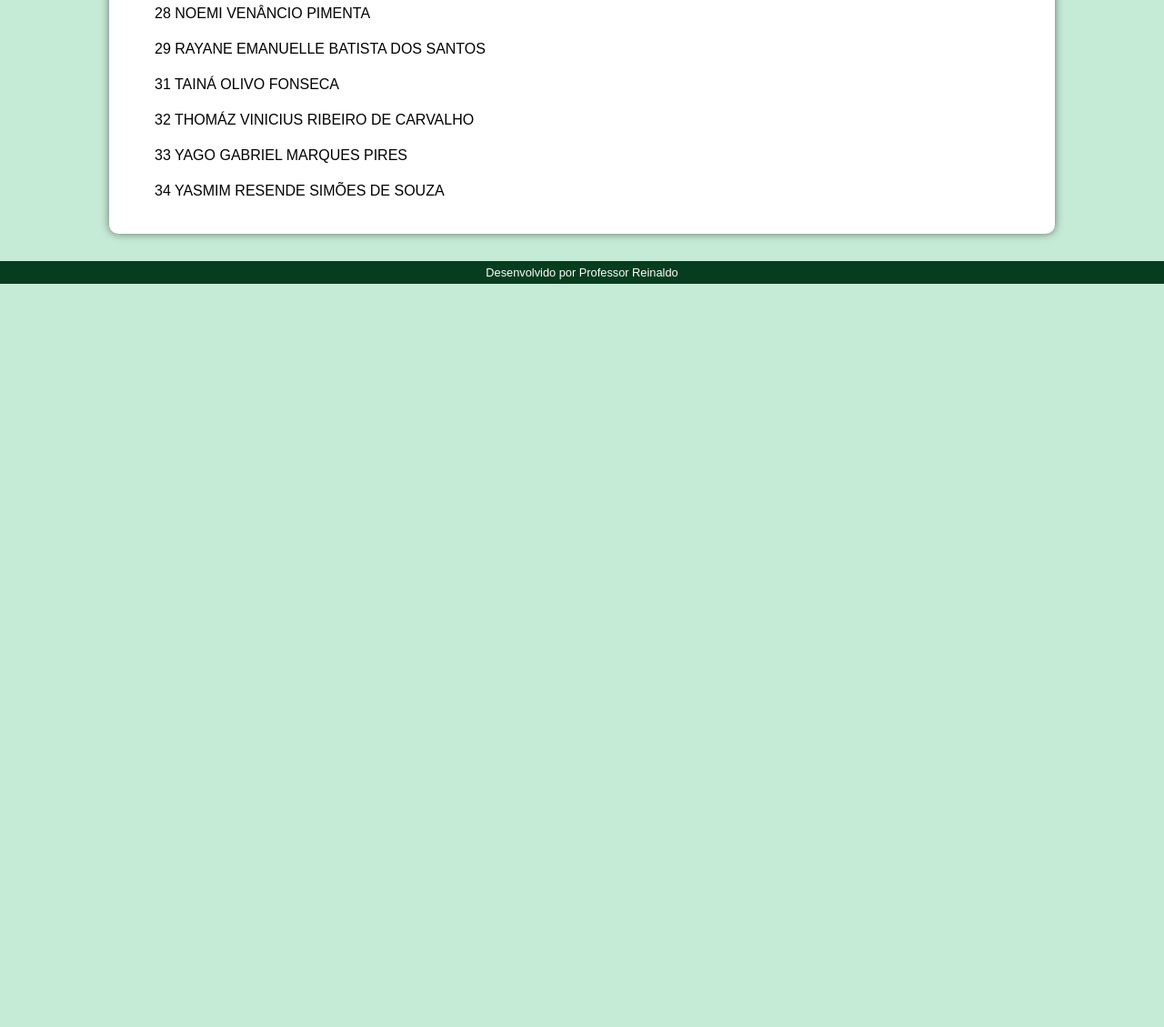
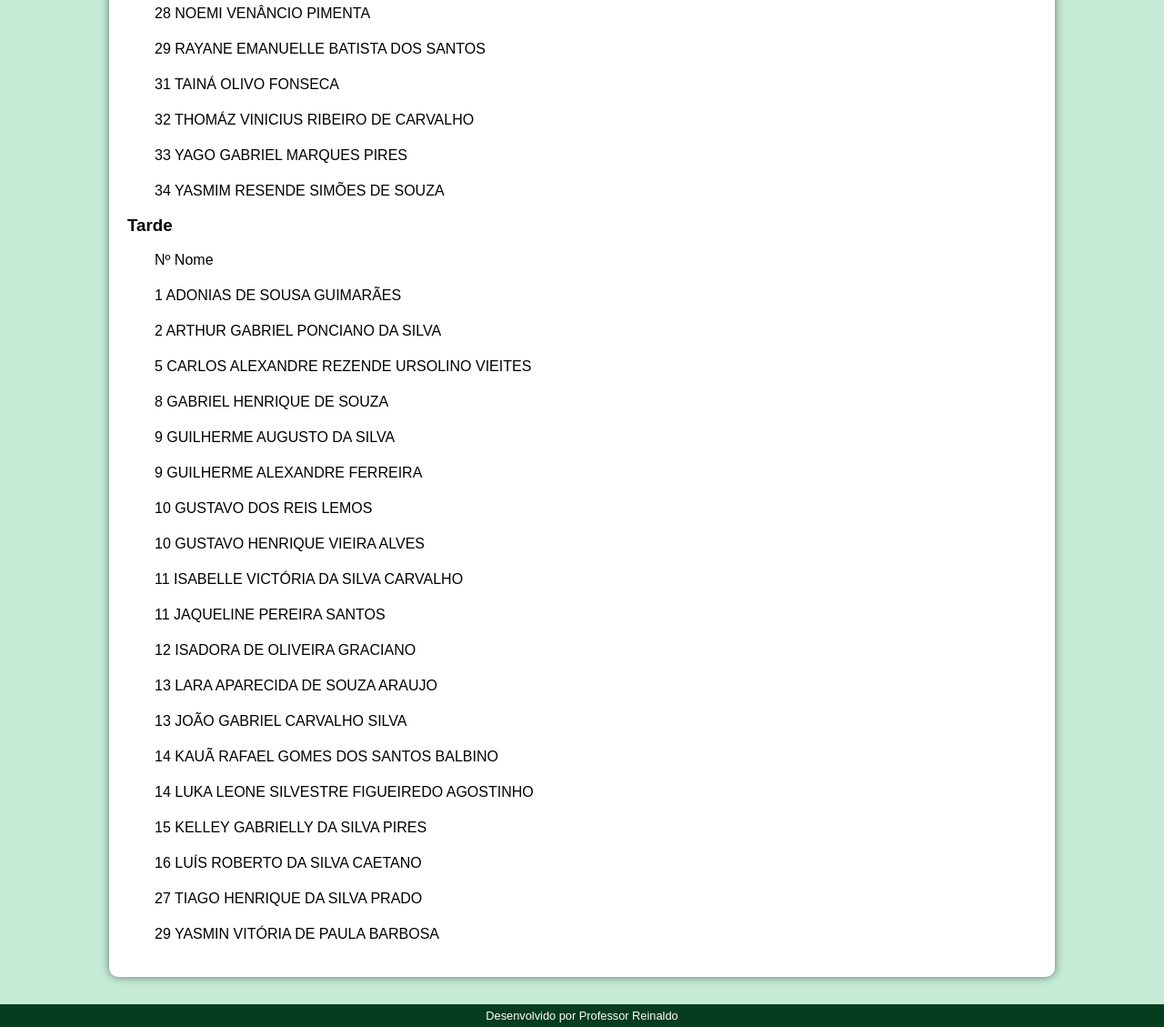
Before and after one commit to Marx-Color/ProjetoCasa, a plain HTML site: page contato.html in a window 1280 px wide. Shown: the part 1353-2482 px from the top of the page at 91% size. Before the commit the page ends 1665 px from the top, so only its background shows below. Drawn offline with Linux system fonts and the light colour scheme; a web font is replaced by a local one.

Commit message:
Inclusão final de turma
Não repetir o erro, só faça em um lugar o projeto.

```diff
--- a/contato.html
+++ b/contato.html
@@ -14,7 +14,7 @@
         <p>Criação de uma página de poesias da E. E. Professor Geraldo Torrano  </p>
     </Header>
     <nav>
-        <a href="https://marx-color.github.io/ProjetoCasa/index.html">Home</a>
+        <a href="https://marx-color.github.io/ProjetoCasa/index.html">Sala</a>
         <a href="https://marx-color.github.io/Cordel/" target="_blank">Cordel</a>
         <a href="https://marx-color.github.io/ProjetoCasa/contato.html">Estudantes</a>
     </nav>
@@ -55,9 +55,28 @@
             <p>	32	THOMÁZ VINICIUS RIBEIRO DE CARVALHO	</P>
             <p>	33	YAGO GABRIEL MARQUES PIRES	</P>
             <p>	34	YASMIM RESENDE SIMÕES DE SOUZA	</P>
-
-
-    </main>
+        <h3>Tarde</h3>
+        <p>	Nº	Nome	</P>
+            <p>	1	ADONIAS DE SOUSA GUIMARÃES	</P>
+            <p>	2	ARTHUR GABRIEL PONCIANO DA SILVA	</P>
+            <p>	5	CARLOS ALEXANDRE REZENDE URSOLINO VIEITES	</P>
+            <p>	8	GABRIEL HENRIQUE DE SOUZA	</P>
+            <p>	9	GUILHERME AUGUSTO DA SILVA	</P>
+            <p>	9	GUILHERME ALEXANDRE FERREIRA	</P>
+            <p>	10	GUSTAVO DOS REIS LEMOS	</P>
+            <p>	10	GUSTAVO HENRIQUE VIEIRA ALVES	</P>
+            <p>	11	ISABELLE VICTÓRIA DA SILVA CARVALHO	</P>
+            <p>	11	JAQUELINE PEREIRA SANTOS	</P>
+            <p>	12	ISADORA DE OLIVEIRA GRACIANO	</P>
+            <p>	13	LARA APARECIDA DE SOUZA ARAUJO	</P>
+            <p>	13	JOÃO GABRIEL CARVALHO SILVA	</P>
+            <p>	14	KAUÃ RAFAEL GOMES DOS SANTOS BALBINO	</P>
+            <p>	14	LUKA LEONE SILVESTRE FIGUEIREDO AGOSTINHO	</P>
+            <p>	15	KELLEY GABRIELLY DA SILVA PIRES	</P>
+            <p>	16	LUÍS ROBERTO DA SILVA CAETANO	</P>
+            <p>	27	TIAGO HENRIQUE DA SILVA PRADO	</P>
+            <p>	29	YASMIN VITÓRIA DE PAULA BARBOSA	</P>
+      </main>
     <footer>
         <p>Desenvolvido por <a href="https://www.duarterc.eu.org/site/" target="_blank">Professor Reinaldo</a></p>
     </footer>
```
